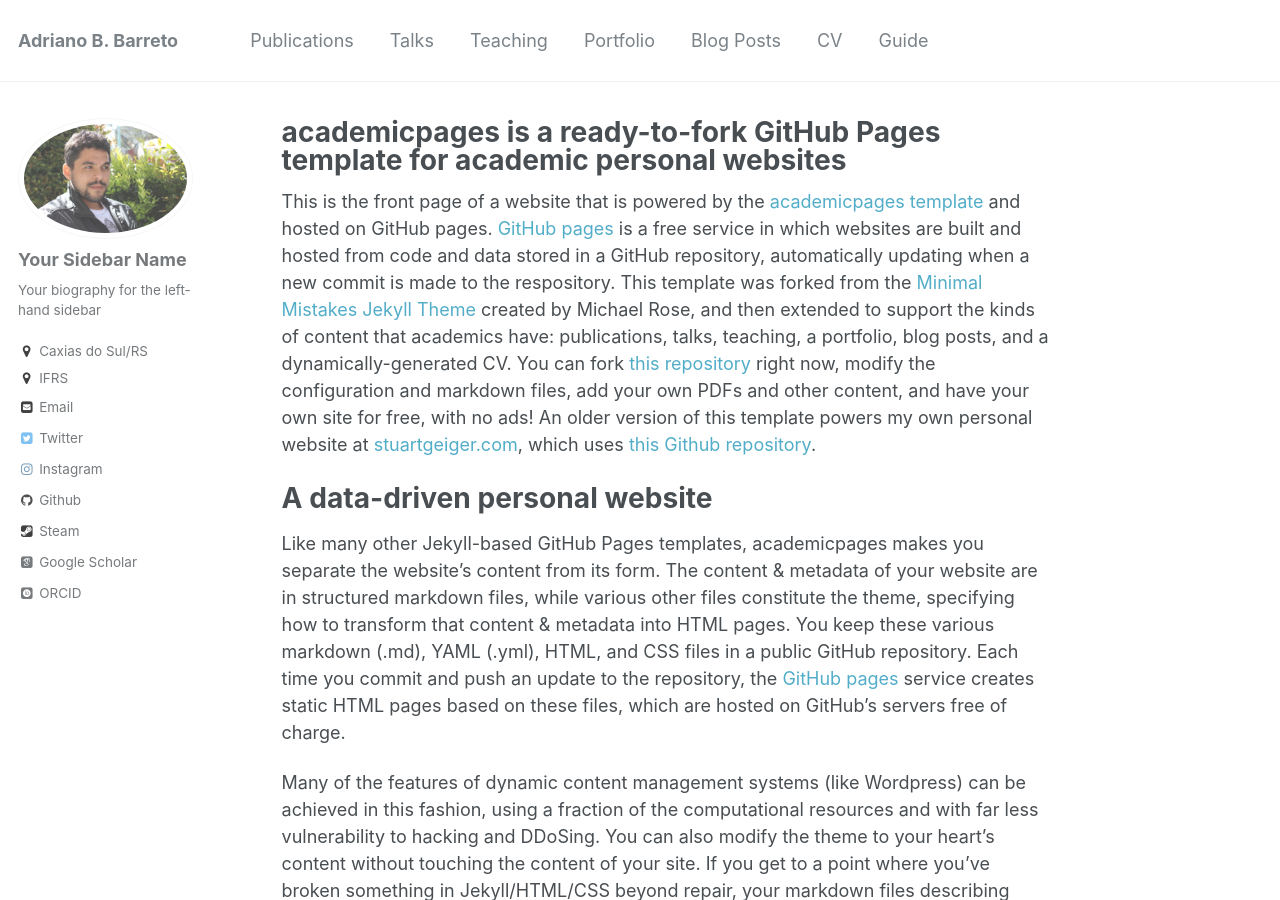
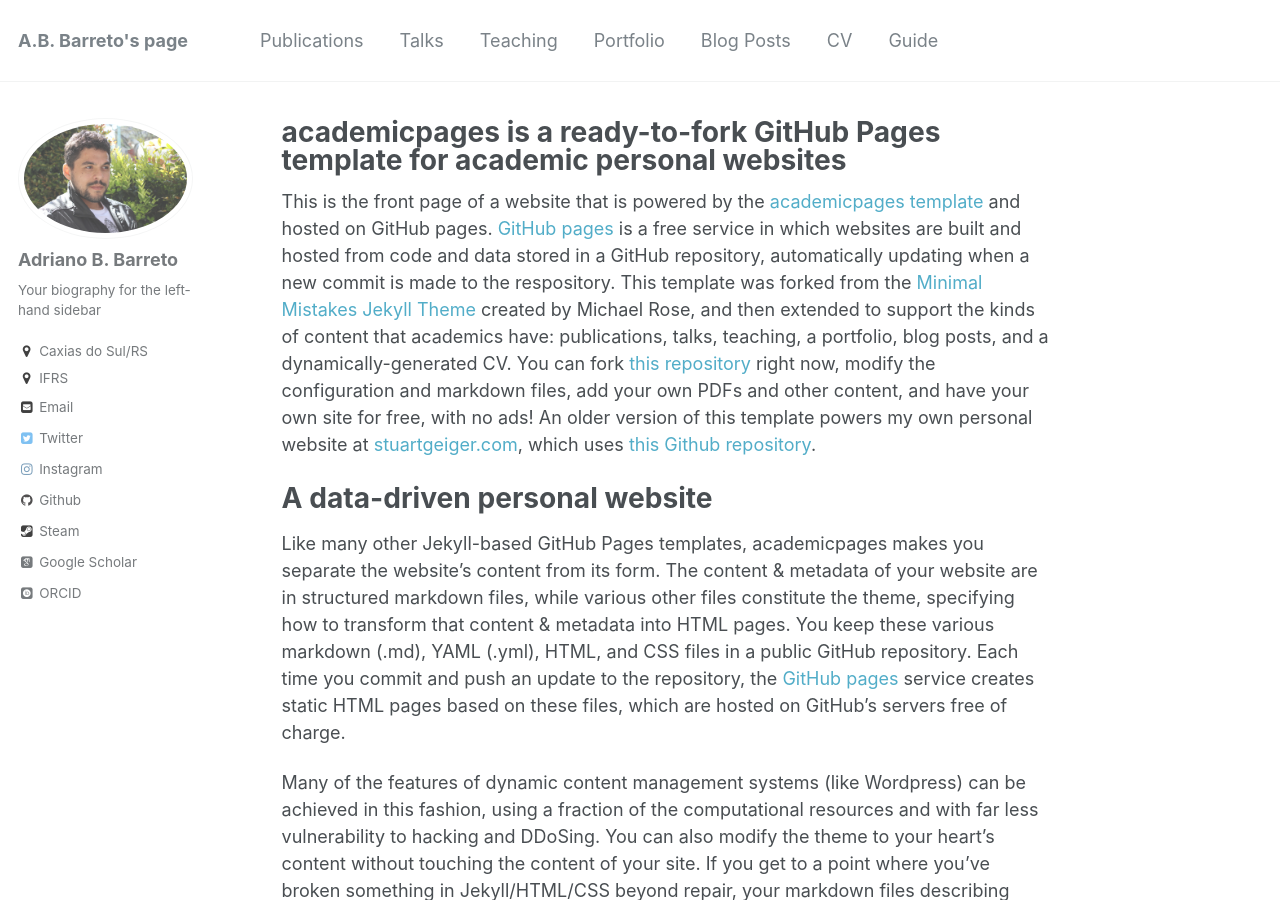
Before and after one commit to hs-macunaima/abbarreto.github.io, a Jekyll site: the page built from _pages/about.md, in a window 1280 px wide and 900 px high. Built offline with Jekyll 4.4.1, drawn with Linux system fonts in a browser that asks for light colours; some web fonts are replaced.

Commit message:
configurado2

```diff
--- a/_config.yml
+++ b/_config.yml
@@ -7,7 +7,7 @@
 
 # Site Settings
 locale                   : "pt-BR"
-title                    : "Adriano B. Barreto"
+title                    : "A.B. Barreto's page"
 title_separator          : "-"
 name                     : &name "Adriano Braga Barreto"
 description              : &description "site pessoal de Adriano Braga Barreto"
@@ -78,7 +78,7 @@
 
 # Site Author
 author:
-  name             : "Your Sidebar Name"
+  name             : "Adriano B. Barreto"
   avatar           : "profile.png"
   bio              : "Your biography for the left-hand sidebar"
   location         : "Caxias do Sul/RS"
@@ -98,11 +98,11 @@
   instagram        : "adrianoswidorf"
   lastfm           :
   linkedin         :
-  orcid            : "0000-0001-7220-0982"
+  orcid            : "http://orcid.org/0000-0001-7220-0982"
   pinterest        :
   soundcloud       :
   stackoverflow    : # http://stackoverflow.com/users/123456/username
-  steam            : "adrianoswidorf"
+  steam            : "http://steamcommunity.com/profiles/76561198258048229/"
   tumblr           :
   twitter          : "adrianoswidorf"
   vine             :
```
